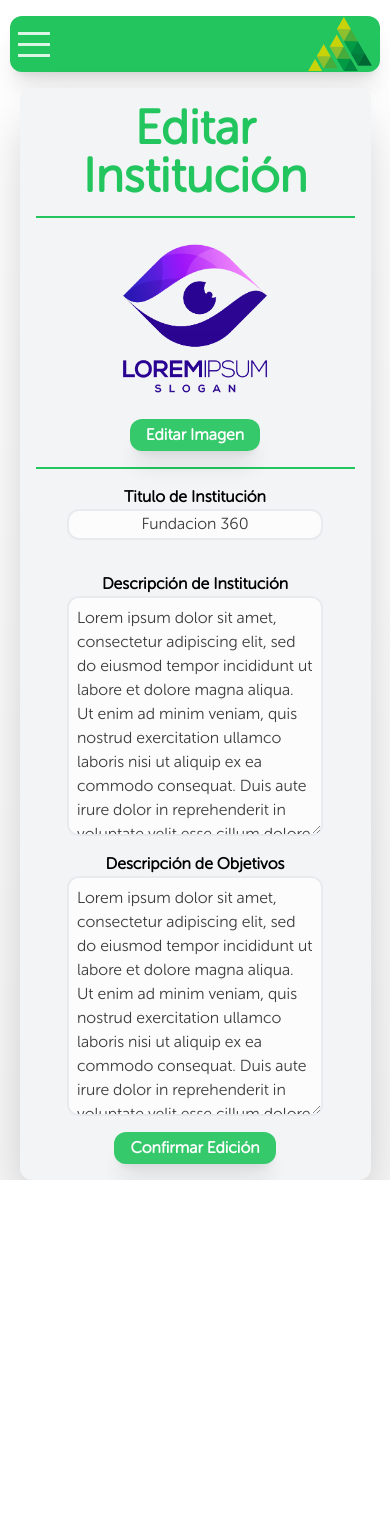
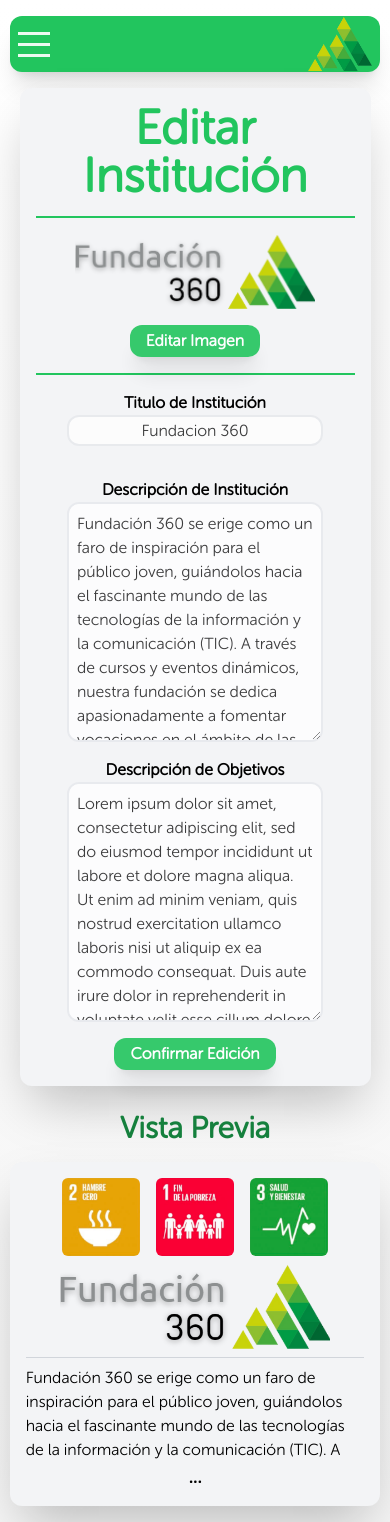
Before and after one commit to JorgeRicc/RSE, a React (Vite) app: page /institucion_edit in a window 390 px wide. Before the commit the page ends 1180 px from the top, so only its background shows below. Built offline with nearby package versions, Linux system fonts and the light colour scheme.

Commit message:
edit instituciones, vista previa

```diff
--- a/src/Pages/Backoffice/Admin/InstitucionEdit.jsx
+++ b/src/Pages/Backoffice/Admin/InstitucionEdit.jsx
@@ -2,12 +2,14 @@ import { useState } from "react";
 import { VALIDATIONS } from "../../../env";
 import { TextArea, TextInput } from "../../../Components/Inputs/Inputs";
 import Button from "../../../Components/Inputs/Button";
+import TripleDots from "../../../Components/Icons/TripleDots";
 
 import { lorem } from "../../../env";
-
 import { INSTIT } from "../../../env";
 
-const mockId = 1;
+const mockId = 0;
+
+const mockInstit = INSTIT[mockId];
 
 const InstitucionEdit = () => {
 
@@ -22,16 +24,16 @@ const InstitucionEdit = () => {
             <div className="flex flex-col bg-gray-100 shadow-2xl rounded-xl w-[fit-content] max-w-[90vw] m-auto p-4">
                 <h1 className="mx-auto text-5xl font-bold text-green-500 text-center">Editar Institución</h1>
                 <form action="" className="rounded-xl flex justify-center items-center flex-col shadow-x">
-                    <hr className="w-full border-green-500 border m-4"/>
-                    <img src={INSTIT[mockId].icon} className="max-w-[75%] max-h-[20vh]" />
+                    <hr className="w-full border-green-500 border m-4" />
+                    <img src={mockInstit.icon} className="max-w-[75%] max-h-[20vh]" />
                     <Button type="button" callBack={undefined} text={'Editar Imagen'} style={{ marginTop: '1rem', marginButton: '1rem' }} />
-                    <hr className="w-full border-green-500 border m-4"/>
+                    <hr className="w-full border-green-500 border m-4" />
                     <label htmlFor="" className="text-l font-semibold w-[14rem] text-left block m-auto text-center">Titulo de Institución</label>
-                    <TextInput defaultValue={"Fundacion 360"} setData={value => setFormData({ ...formData, title: value })} validate={VALIDATIONS.textWithCount(1, 255, "El título de la institución")} elementStyles={{}} inputType={"text"} />
+                    <TextInput defaultValue={mockInstit.name} setData={value => setFormData({ ...formData, title: value })} validate={VALIDATIONS.textWithCount(1, 255, "El título de la institución")} elementStyles={{}} inputType={"text"} />
                     <div className="flex flex-col md:flex-row mt-8 gap-x-8 gap-y-4">
                         <div>
                             <label htmlFor="" className="text-l font-semibold w-[14rem] text-left block m-auto text-center">Descripción de Institución</label>
-                            <TextArea defaultValue={INSTIT[mockId].desc} setData={value => setFormData({ ...formData, desc1: value })} validate={VALIDATIONS.textWithCount(10, 4096, "La descripción de la institución")} elementStyles={{}} />
+                            <TextArea defaultValue={mockInstit.desc} setData={value => setFormData({ ...formData, desc1: value })} validate={VALIDATIONS.textWithCount(10, 4096, "La descripción de la institución")} elementStyles={{}} />
                         </div>
                         <div>
                             <label htmlFor="" className="text-l font-semibold w-[14rem] text-left block m-auto text-center">Descripción de Objetivos</label>
@@ -43,6 +45,30 @@ const InstitucionEdit = () => {
                     </div>
                 </form>
             </div>
+            <br />
+            <h2 className="mx-auto text-3xl font-bold text-green-700 text-center">Vista Previa</h2>
+            <div className="rounded-xl p-4 bg-gray-100 hover:bg-white transition-all cursor-pointer shadow-2xl my-[1rem] w-[95vw] lg:w-[80vw] py-[1rem] m-auto">
+                <div className="flex lg:hidden gap-4 justify-center items-center left-0">
+                    {mockInstit.highlights?.map(icon =>
+                        <img src={icon} alt="" className='rounded-md justify-self-start max-w-[20vw] max-h-[15vh]' />
+                    )}
+                </div>
+                <div className="flex relative gap-4 pt-2 lg:p-4 justify-center items-center">
+                    <div className="hidden lg:flex absolute gap-2 justify-center items-center left-0">
+                        {mockInstit.highlights?.map(icon =>
+                            <img src={icon} alt="" className='rounded-md justify-self-start max-w-[10vw] max-h-[10vh]' />
+                        )}
+                    </div>
+                    {
+                        mockInstit.icon ?
+                            <img src={mockInstit.icon} alt={mockInstit.name} className='max-h-[10vh] lg:max-h-[9vh]' /> :
+                            <h3 className="flex justify-center items-center text-center font-semibold justify-self-center lg:min-h-[9vh]">{mockInstit.name}</h3>
+                    }
+                </div>
+                <hr className="my-2 border-gray-300" />
+                <p className="max-h-[4lh] overflow-hidden">{formData.desc1 || mockInstit.desc}</p>
+                <TripleDots />
+            </div>
         </div>
     );
 }
```
